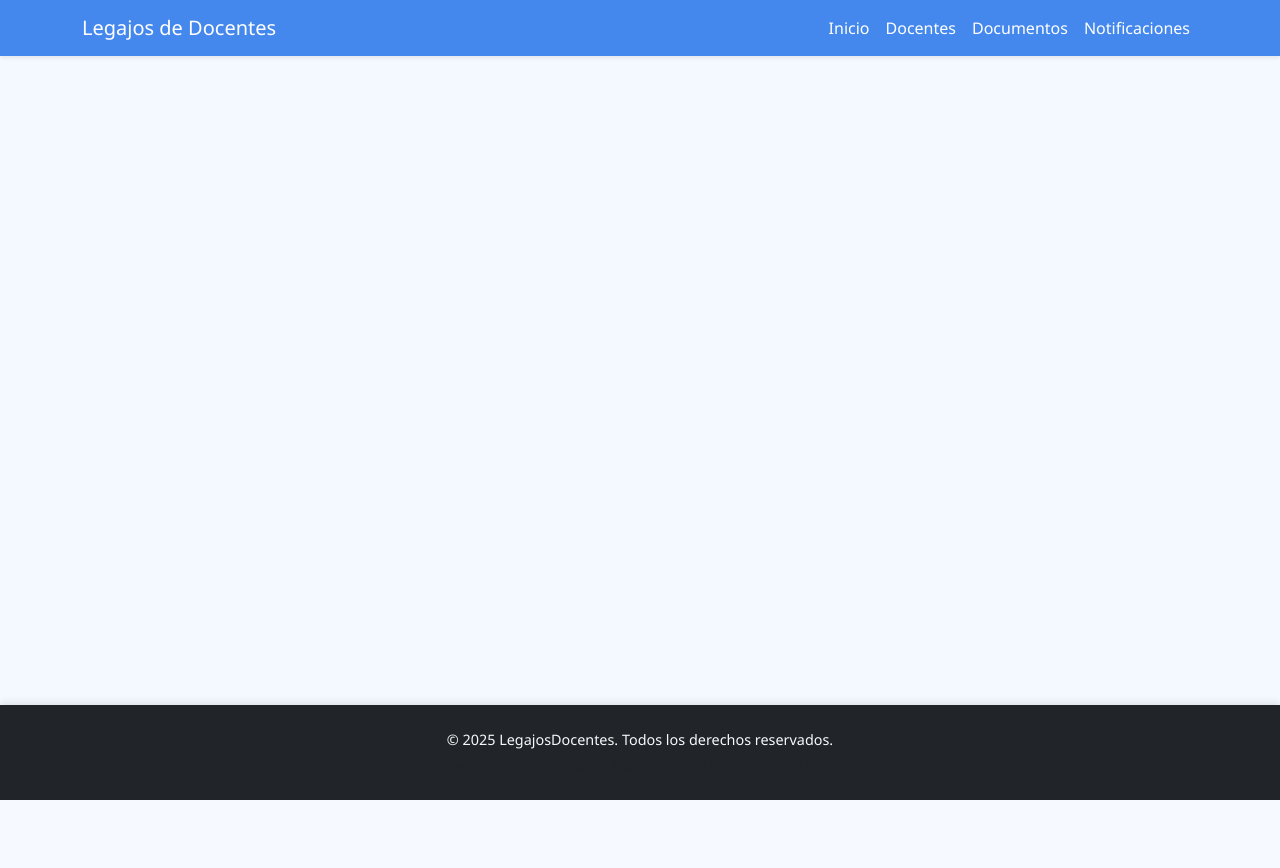
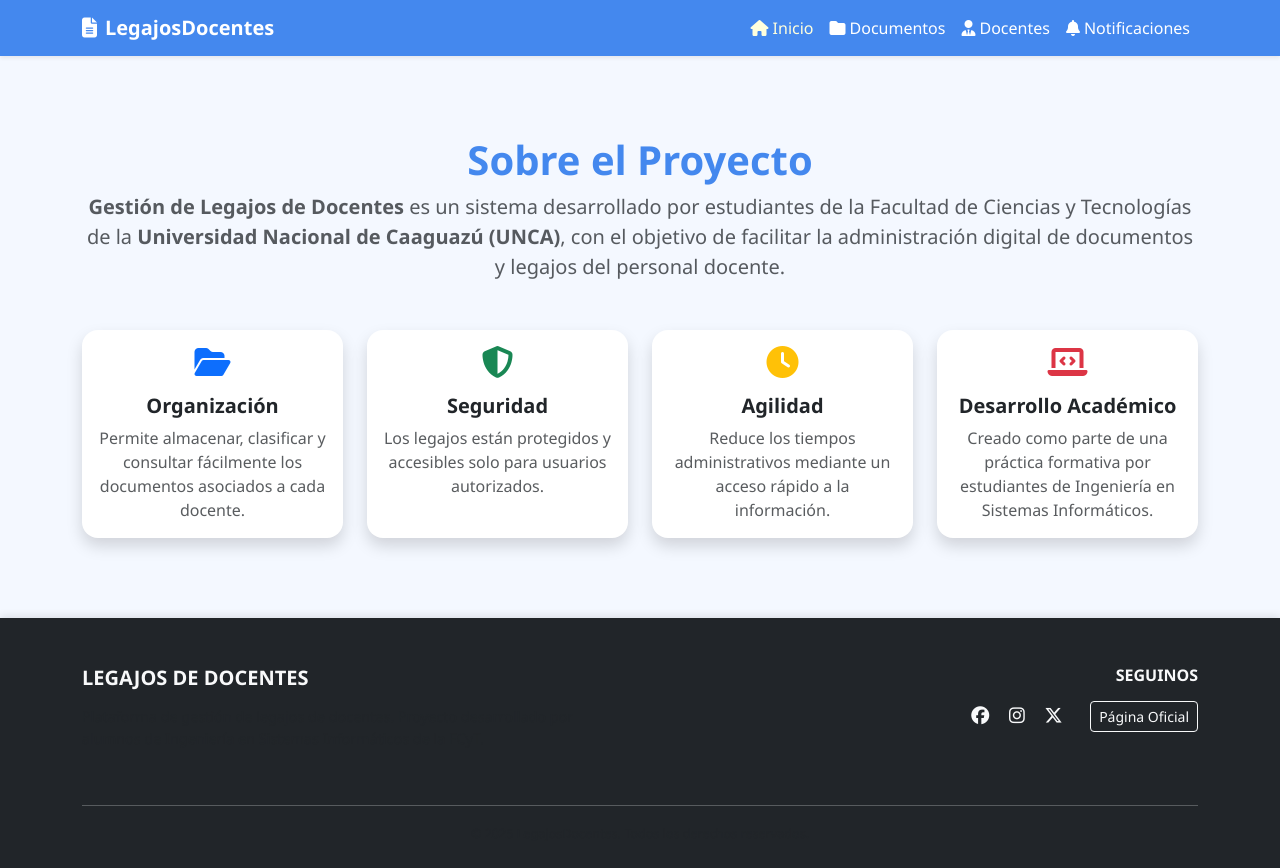
Before and after one commit to jisosabz/legajos-de-docentes, a Django app: page / in a window 1280 px wide. Before the commit the page ends 800 px from the top, so only its background shows below. Run offline with Django 5.2, Linux system fonts and the light colour scheme.

Commit message:
culminación del modulo documentos, mejoras en la pagina principal, el nav y el footer

```diff
--- a/legajodedocentes/docente/views.py
+++ b/legajodedocentes/docente/views.py
@@ -12,7 +12,7 @@
     # para listar todos los docentes o si se ingresa su nombre o su ci para filtrarlos por ello
     query = request.GET.get('search', '')
     docentes = Docente.objects.filter(
-        Q(nombre__icontains=query) | Q(ci__icontains=query) | Q(nivel__nombre__icontains=query)
+        Q(nombre__icontains=query) |Q(apellido__icontains=query)| Q(ci__icontains=query) | Q(nivel__nombre__icontains=query)
     )
     context = {
         'docentes': docentes
--- a/legajodedocentes/templates/docentes/details.html
+++ b/legajodedocentes/templates/docentes/details.html
@@ -11,7 +11,6 @@
             {# Acciones principales #}
             <div class="mb-4 d-flex flex-wrap gap-2">
                 <a href="{% url 'docente' %}" class="btn btn-outline-primary btn-sm">Ver Todos</a>
-                <a href="#" class="btn btn-outline-secondary btn-sm">Ver Documentos</a>
                 <a href="{% url 'docente_create' %}" class="btn btn-primary btn-sm">Añadir Docente</a>
             </div>
 
--- a/legajodedocentes/templates/index.html
+++ b/legajodedocentes/templates/index.html
@@ -1,4 +1,56 @@
 {% extends 'layout/base.html' %}
 {% block title %}Home{% endblock %}
 {% block content %}
+<div class="container py-5">
+  <div class="text-center mb-5">
+    <h1 class="fw-bold">Sobre el Proyecto</h1>
+    <p class="text-muted fs-5">
+      <strong>Gestión de Legajos de Docentes</strong> es un sistema desarrollado por estudiantes de la Facultad de Ciencias y Tecnologías de la
+      <strong>Universidad Nacional de Caaguazú (UNCA)</strong>, con el objetivo de facilitar la administración digital de documentos y legajos del personal docente.
+    </p>
+  </div>
+
+  <div class="row g-4">
+    <div class="col-md-6 col-lg-3">
+      <div class="card border-0 shadow h-100 text-center">
+        <div class="card-body">
+          <i class="fas fa-folder-open fa-2x text-primary mb-3"></i>
+          <h5 class="card-title fw-bold">Organización</h5>
+          <p class="card-text text-muted">Permite almacenar, clasificar y consultar fácilmente los documentos asociados a cada docente.</p>
+        </div>
+      </div>
+    </div>
+
+    <div class="col-md-6 col-lg-3">
+      <div class="card border-0 shadow h-100 text-center">
+        <div class="card-body">
+          <i class="fas fa-shield-alt fa-2x text-success mb-3"></i>
+          <h5 class="card-title fw-bold">Seguridad</h5>
+          <p class="card-text text-muted">Los legajos están protegidos y accesibles solo para usuarios autorizados.</p>
+        </div>
+      </div>
+    </div>
+
+    <div class="col-md-6 col-lg-3">
+      <div class="card border-0 shadow h-100 text-center">
+        <div class="card-body">
+          <i class="fas fa-clock fa-2x text-warning mb-3"></i>
+          <h5 class="card-title fw-bold">Agilidad</h5>
+          <p class="card-text text-muted">Reduce los tiempos administrativos mediante un acceso rápido a la información.</p>
+        </div>
+      </div>
+    </div>
+
+    <div class="col-md-6 col-lg-3">
+      <div class="card border-0 shadow h-100 text-center">
+        <div class="card-body">
+          <i class="fas fa-laptop-code fa-2x text-danger mb-3"></i>
+          <h5 class="card-title fw-bold">Desarrollo Académico</h5>
+          <p class="card-text text-muted">Creado como parte de una práctica formativa por estudiantes de Ingeniería en Sistemas Informáticos.</p>
+        </div>
+      </div>
+    </div>
+  </div>
+</div>
+
 {% endblock %}
--- a/legajodedocentes/templates/layout/base.html
+++ b/legajodedocentes/templates/layout/base.html
@@ -6,8 +6,8 @@
     <meta name="viewport" content="width=device-width, initial-scale=1">
     <title>{% block title %}{% endblock %}</title>
     <link href="https://cdn.jsdelivr.net/npm/bootstrap-icons@1.11.1/font/bootstrap-icons.css" rel="stylesheet">
-
-
+    <link rel="stylesheet" href="https://cdnjs.cloudflare.com/ajax/libs/font-awesome/6.5.0/css/all.min.css">
+    <link href="https://cdnjs.cloudflare.com/ajax/libs/font-awesome/6.5.0/css/all.min.css" rel="stylesheet">
     <!-- Bootstrap CSS -->
     <link href="https://cdn.jsdelivr.net/npm/bootstrap@5.3.3/dist/css/bootstrap.min.css" rel="stylesheet">
 
--- a/legajodedocentes/templates/layout/partials/footer.html
+++ b/legajodedocentes/templates/layout/partials/footer.html
@@ -1,6 +1,37 @@
-<footer class="bg-dark text-light text-center py-4 mt-auto">
-  <div class="container">
-    <p class="mb-1">&copy; 2025 LegajosDocentes. Todos los derechos reservados.</p>
-    <small class="text-muted">Desarrollado por alumnos de Ing. en sistemas informáticos de la FCyT</small>
+<footer class="bg-dark text-light pt-5 pb-4 mt-auto">
+  <div class="container text-center text-md-start">
+    <div class="row">
+      <!-- Logo y descripción -->
+      <div class="col-md-6 mb-4">
+        <h5 class="text-uppercase fw-bold mb-3">Legajos de Docentes</h5>
+        <p class="text-muted">
+          Plataforma de gestión de legajos de docentes. Proyecto desarrollado por alumnos de Ingeniería en Sistemas Informáticos de la FCyT.
+        </p>
+      </div>
+
+      <!-- Redes sociales -->
+      <div class="col-md-6 mb-4 text-md-end text-center">
+        <h6 class="text-uppercase fw-bold mb-3">Seguinos</h6>
+        <a href="https://www.facebook.com/fcyt.unca" class="text-light me-3" target="_blank">
+          <i class="fab fa-facebook fa-lg"></i>
+        </a>
+        <a href="https://www.instagram.com/fcyt_unca/" class="text-light me-3" target="_blank">
+          <i class="fab fa-instagram fa-lg"></i>
+        </a>
+        <a href="https://twitter.com/fcytunca" class="text-light me-3" target="_blank">
+          <i class="fab fa-x-twitter fa-lg"></i>
+        </a>
+        <a href="https://www.fctunca.edu.py/" class="btn btn-outline-light btn-sm ms-2" target="_blank">
+          Página Oficial
+        </a>
+      </div>
+    </div>
+
+    <hr class="border-light">
+
+    <!-- Derechos -->
+    <div class="text-center">
+      <small class="text-muted">&copy; 2025 LegajosDocentes. Todos los derechos reservados.</small>
+    </div>
   </div>
 </footer>
--- a/legajodedocentes/templates/layout/partials/menu.html
+++ b/legajodedocentes/templates/layout/partials/menu.html
@@ -1,8 +1,7 @@
-<nav class="navbar navbar-expand-lg navbar-dark bg-dark shadow-sm">
+<nav class="navbar navbar-expand-lg navbar-dark bg-primary shadow-sm">
     <div class="container">
-        <a class="navbar-brand d-flex align-items-center" href="{% url 'index' %}">
-            {# <img src="https://source.unsplash.com/40x40/?university" alt="logo" class="rounded-circle me-2">#}
-            Legajos de Docentes
+        <a class="navbar-brand d-flex align-items-center fw-bold" href="{% url 'index' %}">
+            <i class="fas fa-file-alt me-2"></i> LegajosDocentes
         </a>
         <button class="navbar-toggler" type="button" data-bs-toggle="collapse" data-bs-target="#navbarNav">
             <span class="navbar-toggler-icon"></span>
@@ -11,16 +10,24 @@
         <div class="collapse navbar-collapse" id="navbarNav">
             <ul class="navbar-nav ms-auto">
                 <li class="nav-item">
-                    <a class="nav-link" href="{% url 'index' %}">Inicio</a>
+                    <a class="nav-link {% if request.resolver_match.url_name == 'index' %}active{% endif %}" href="{% url 'index' %}">
+                        <i class="fas fa-home me-1"></i>Inicio
+                    </a>
                 </li>
                 <li class="nav-item">
-                    <a class="nav-link" href="{% url 'docente' %}">Docentes</a>
+                    <a class="nav-link {% if request.resolver_match.url_name == 'documento' %}active{% endif %}" href="{% url 'documento' %}">
+                        <i class="fas fa-folder me-1"></i>Documentos
+                    </a>
                 </li>
                 <li class="nav-item">
-                    <a class="nav-link" href="{% url 'documento' %}">Documentos</a>
+                    <a class="nav-link {% if request.resolver_match.url_name == 'docente' %}active{% endif %}" href="{% url 'docente' %}">
+                        <i class="fas fa-user-tie me-1"></i>Docentes
+                    </a>
                 </li>
                 <li class="nav-item">
-                    <a class="nav-link" href="#">Notificaciones</a>
+                    <a class="nav-link" href="#">
+                        <i class="fas fa-bell me-1"></i>Notificaciones
+                    </a>
                 </li>
             </ul>
         </div>
```
